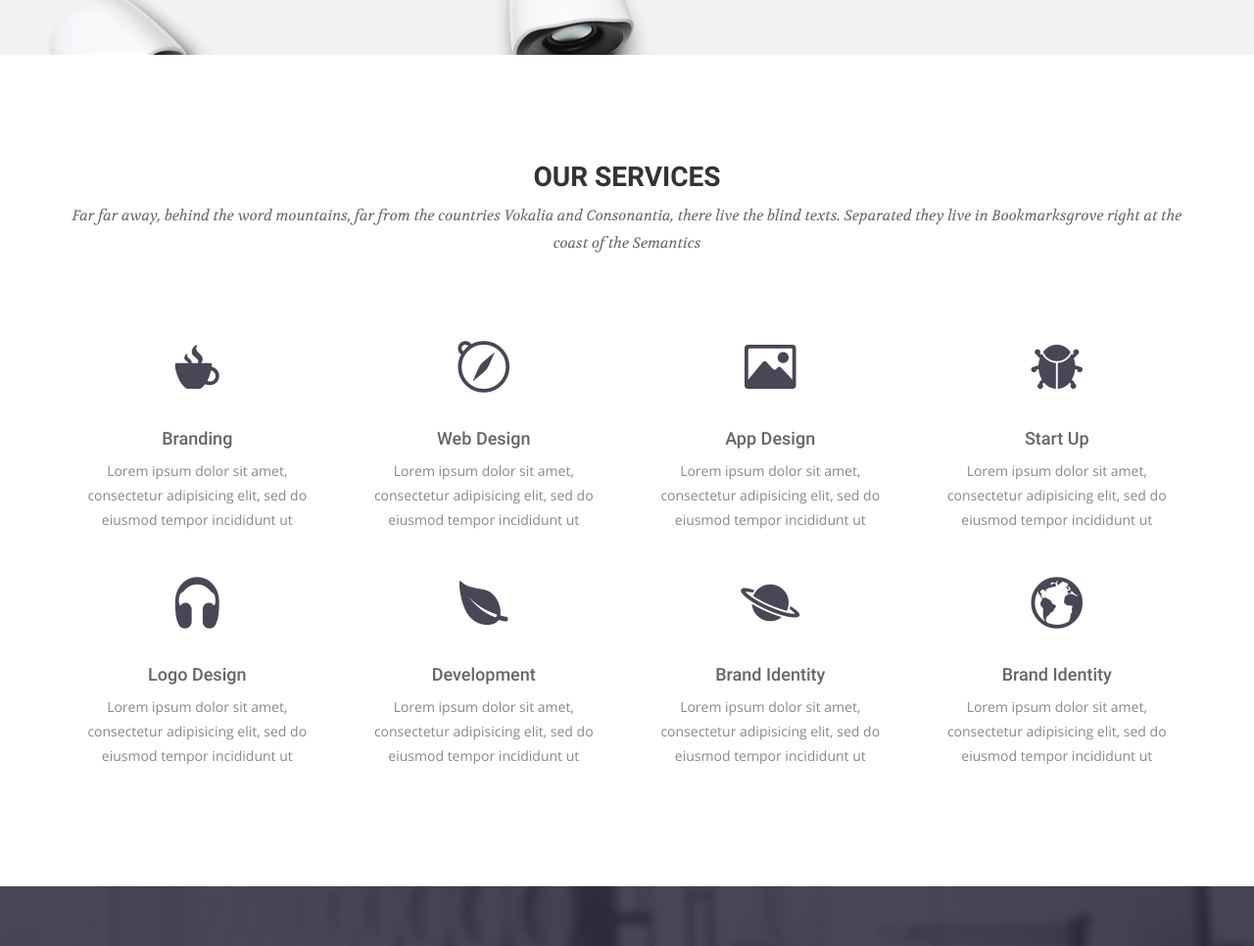
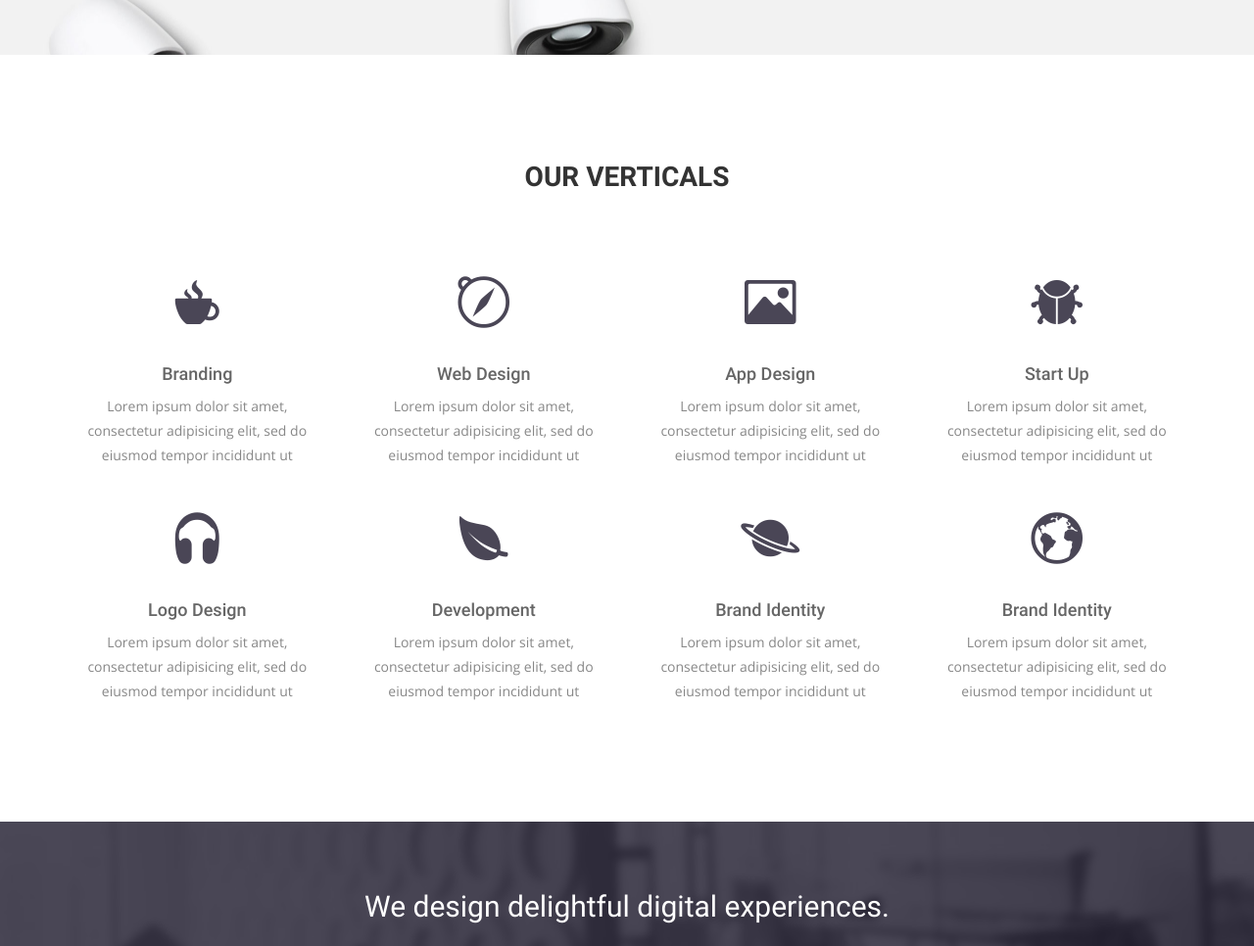
Before and after one commit to danielperezr88/danielperezr88.github.io, a plain HTML site: page index.html in a window 1280 px wide. Shown: the part 1893-2859 px from the top of the page at 98% size. Drawn offline with nearby package versions, Linux system fonts and the light colour scheme.

Commit message:
Deploy from Forestry.io

```diff
--- a/index.html
+++ b/index.html
@@ -159,9 +159,8 @@
 
     <div class="row">
       <div class="section-title">
-        <h2>Our Services</h2>
-        <p>Far far away, behind the word mountains, far from the countries Vokalia and Consonantia, there live the blind texts. Separated they live in Bookmarksgrove right at the coast of the Semantics
-</p>
+        <h2>Our Verticals</h2>
+        <p></p>
       </div>
     </div>
 
```
Also changed, not shown: service/index.html (+2 -3 lines).
